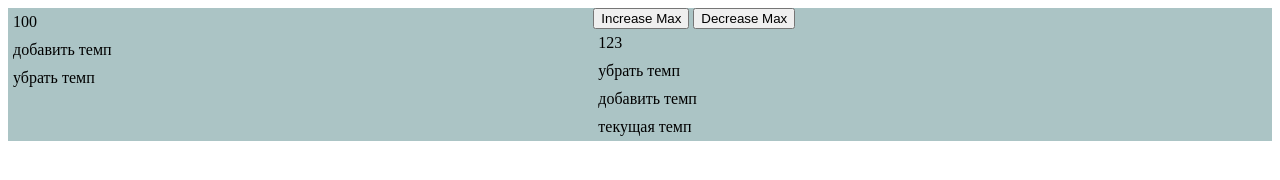
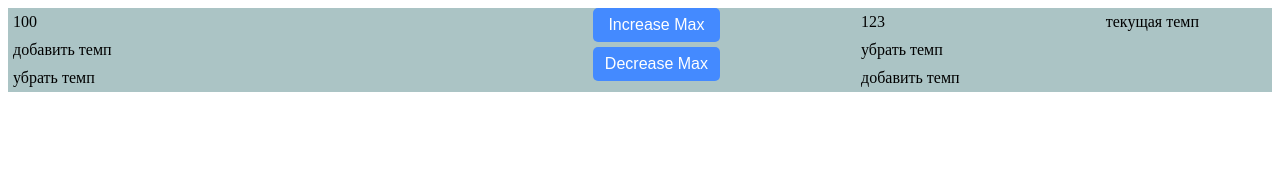
Before and after one commit to idkuanymore/storage_project, a website: page index.html in a window 1280 px wide. Drawn offline with Linux system fonts and the light colour scheme.

Commit message:
Update style.css controls

```diff
--- a/style.css
+++ b/style.css
@@ -28,3 +28,23 @@
     display: grid;
   padding: 5px;
 }
+.controls {
+    display: flex;
+    justify-content: space-around;
+}
+
+.controls div {
+  display: flex;
+  flex-direction: column;
+}
+
+button {
+  font-size: 1em; /* Reduced size for better layout */
+  padding: 8px 12px;
+  border: none;
+  background-color: #448aff; /* Blue accent */
+  color: white;
+  border-radius: 5px;
+  cursor: pointer;
+  margin-bottom: 5px; /* Add space between buttons in a column */
+}
```
